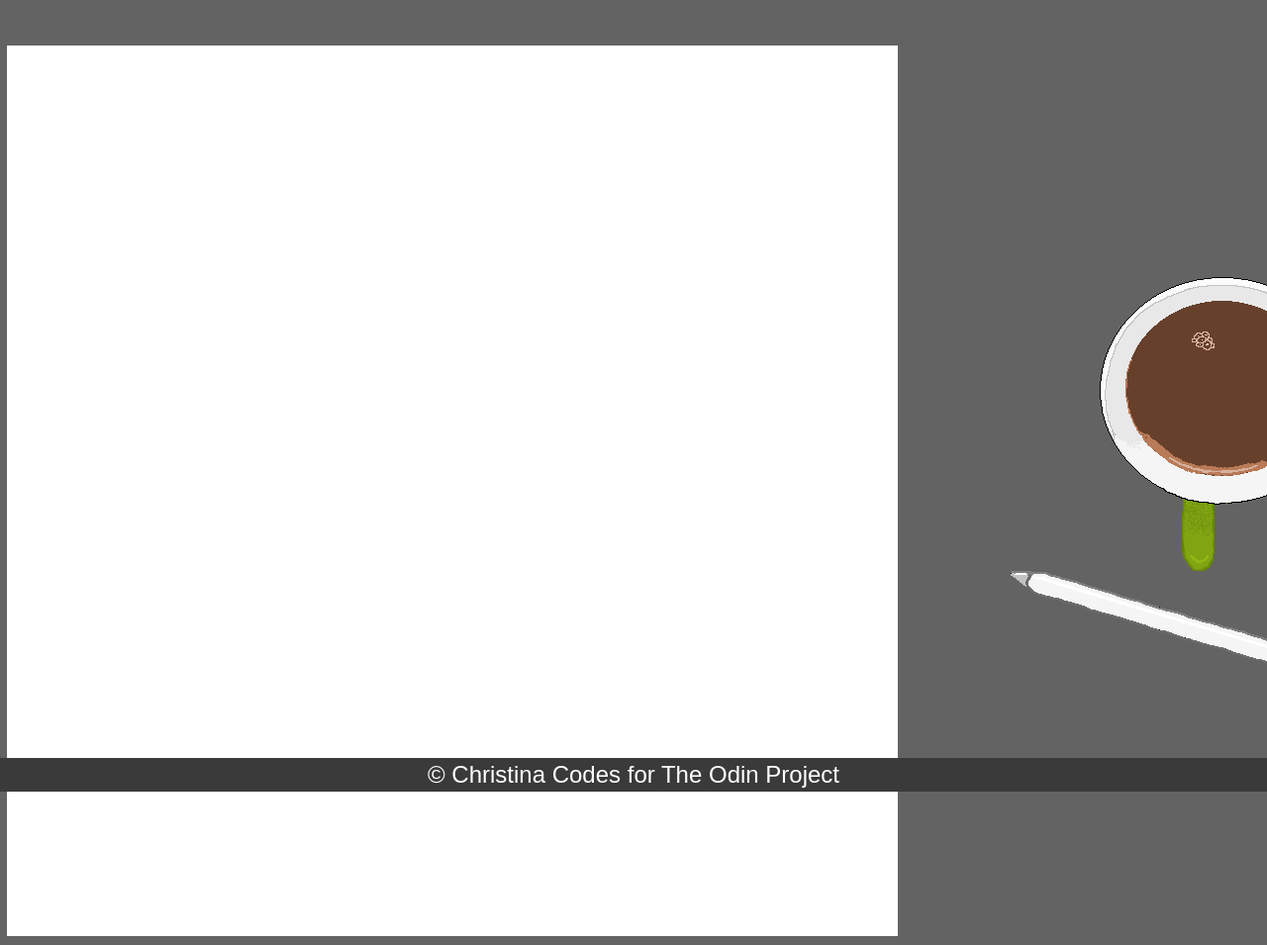
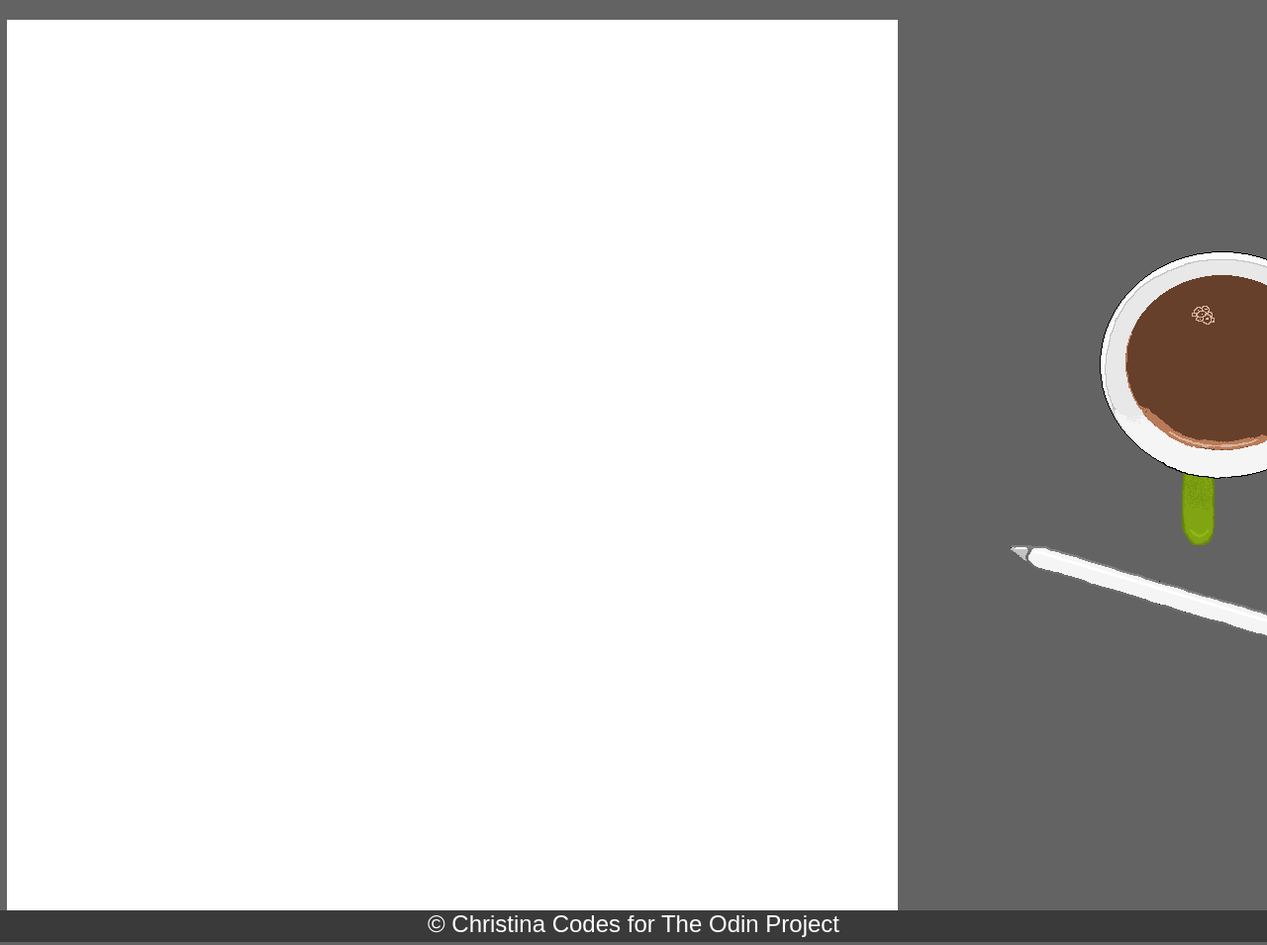
Before and after one commit to Chris-the-duck/odin-etch-a-sketch, a plain HTML site: page index.html in a window 1280 px wide. Shown: the top 955 px of the page at 99% size. Drawn offline with Linux system fonts and the light colour scheme; a web font is replaced by a local one.

Commit message:
Footer fix.

```diff
--- a/styles.css
+++ b/styles.css
@@ -22,13 +22,12 @@ but that breaks horribly when I so much as resize my browser. Forget it. */
  .bigbox {
     display: flex;
     flex-direction: column;
-    height: 100%;
-    width: 100%;
+    position: relative;
+    min-height: 100vh;
 }
 
 .allbutfooter {
-    padding: 20px 0px;
-    margin-top: 2%;
+    padding: 20px 0px 2rem 0px;
     display: flex;
     justify-content: center;
     gap: 50px;
@@ -108,7 +107,7 @@ button, .sliderlabel {
 .footer {
     position: absolute;
     bottom: 0;
-    padding: 3px 0px;
+    height: 2rem;
     width: 100%;
     display: flex;
     background-color: #3b3a3a;
```
